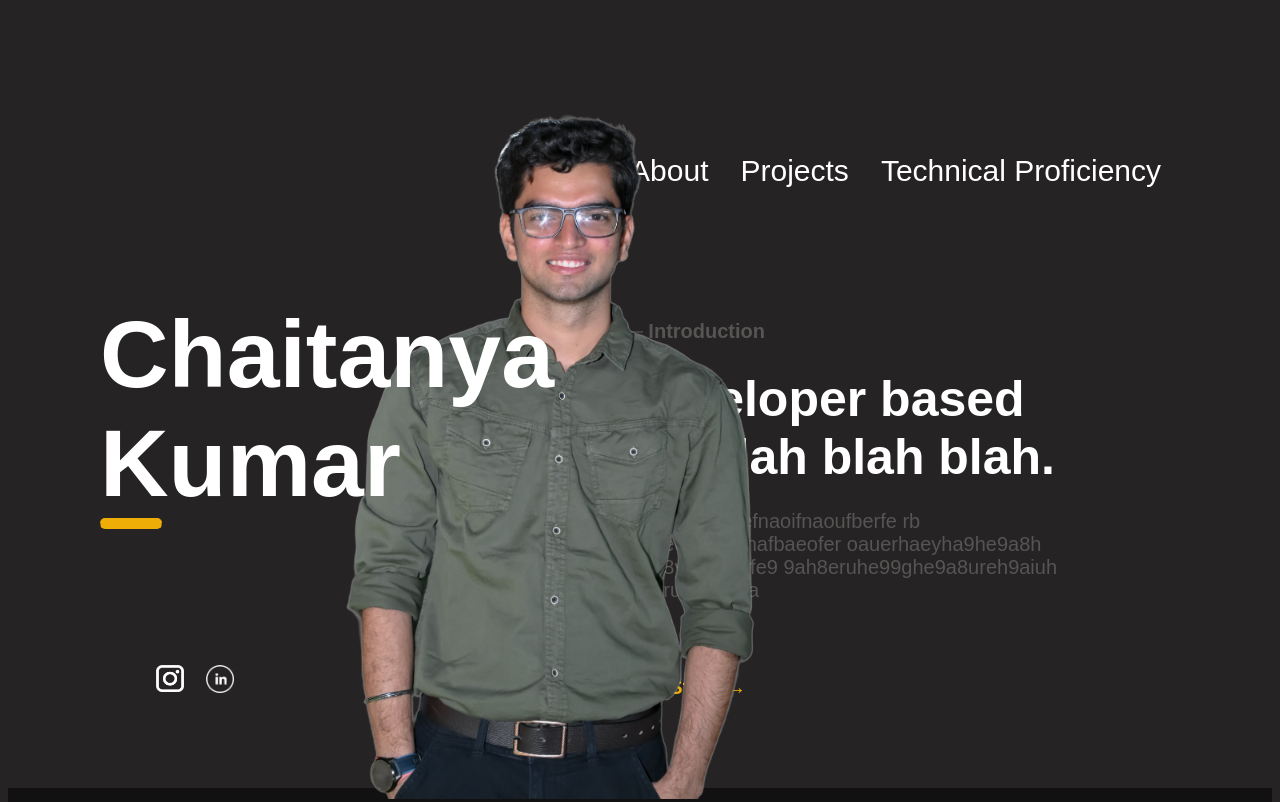
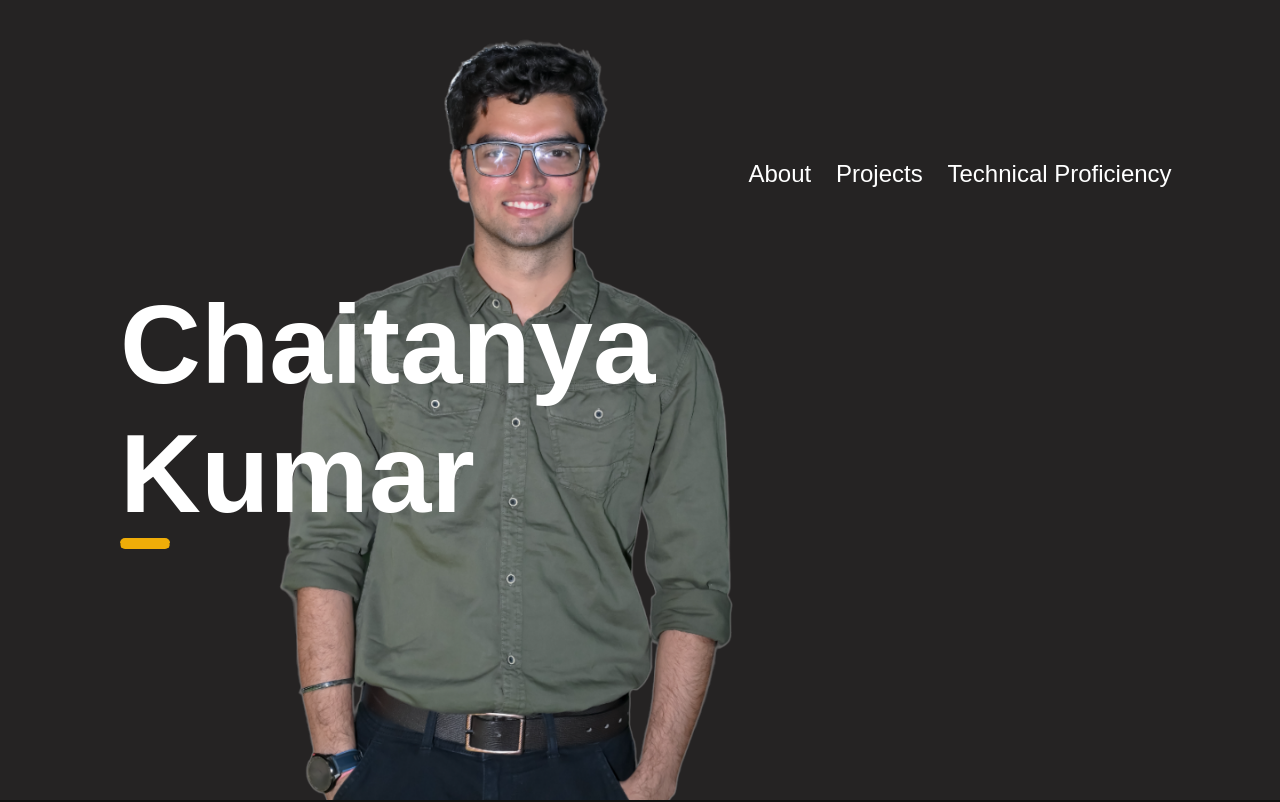
Before and after one commit to ChaitanyaKumar-17/portfolio, a plain HTML site: page index.html in a window 1280 px wide. Shown: the top 802 px of the page. Drawn offline with Linux system fonts and the light colour scheme.

Commit message:
version 2.0

```diff
--- a/index.html
+++ b/index.html
@@ -5,7 +5,6 @@
     <meta name="viewport" content="width=device-width, initial-scale=1.0">
     <title>Chaitanya Kumar</title>
     <link rel="stylesheet" href="style.css">
-    <!-- <link rel="stylesheet" href="test.css"> -->
 
 </head>
 <body>
@@ -15,13 +14,19 @@
             <button class="header-buttons">Projects</button>
             <button class="header-buttons">Technical Proficiency</button>
         </header>
-        <div class="dp">
-            <img class="photo" src="img/KVP_9539-Photoroom.png-Photoroom.png" >
-            <div class="name">
-                Chaitanya Kumar
-                <hr class="title-line">
+        <div class="main">
+            <div class="me">
+                <img class="photo" src="img/KVP_9539-Photoroom.png-Photoroom.png" >
+                <div class="name">
+                    Chaitanya Kumar
+                    <hr class="title-line">
+                </div>
+                <!--<div class="social">
+                    <button class="social-button-1"><img src="img/toppng.com-white-instagram-icon-instagram-logo-instagram-instagram-icon-white-306x304.png"></button>
+                    <button class="social-button-2"><img src="img/toppng.com-linkedin-white-icon-social-media-icon-png-and-vector-1a-logo-465x465.png" ></button>
+                </div>-->
             </div>
-            <div class="text">
+            <!--<div class="text">
                 <div class="heading">
                     <hr class="intro-line">
                     <span class="intro"> Introduction </span>
@@ -37,11 +42,8 @@
                     </p>
                 </div>
                 <button class="story-button" >My Story &rarr;</button>
-            </div>
-            <div class="social">
-                <button class="social-button-1"><img src="img/toppng.com-white-instagram-icon-instagram-logo-instagram-instagram-icon-white-306x304.png"></button>
-                <button class="social-button-2"><img src="img/toppng.com-linkedin-white-icon-social-media-icon-png-and-vector-1a-logo-465x465.png" ></button>
-            </div>
+            </div>-->
+
 
         </div>
     </div>
--- a/style.css
+++ b/style.css
@@ -2,74 +2,111 @@ body {
     background-color: rgb(37, 35, 35) ;
     font-family: Arial;
     color: white;
-     /* hide scrollbar */
-    -ms-overflow-style: none;  /* IE and Edge */
-    scrollbar-width: none;  /* firefox */
+    margin: 0;
+    padding: 0;
 }
 
-/* hide scrollbar for chrome */
-
-body::-webkit-scrollbar {
-    display: none;
-}
 
 .page-1 {
+    position: relative;
+    top: 0;
+    left: 0;
     background-color: rgb(37, 35, 35) ;
-    /* background-color: yellow; */
-    margin-bottom: 500px;
-    height: 780px;
-    z-index: 50;
+    height: 100vh;
+    width: 100%;
+    z-index: 0;
+    overflow-x: hidden;
 }
 
 .header {
+    position: absolute;
     display: flex;
     justify-content: flex-end;
-    background-color: rgb(37, 35, 35) ;
-    /* background-color: red ;  */
-    position: relative;
-    padding-top: 125px;
-    padding-right: 85px;
-    z-index: 0;
+    align-items: flex-end;
+    background-color: none;
+    /* background-color: red; */
+    height: 10vw;
+    padding:5vw 7vw 0 58vw ;
+    z-index: 2;
+    top: 0px;
+    inset-inline-end: 0;
+    inset-inline-start: 0;
 
 }
 
 .header-buttons {
 
-    margin-right: 20px;
-    width: max-content;
-    height: 75px;
+    margin-right: 1vw;
     border: none;
     background-color: rgb(37, 35, 35) ;
     color: white;
-    font-size: 30px;
+    font-size: 3vh;
+    flex: 1;
+    white-space: nowrap;
+    transition: all 0.5s;
+    height: 4.5vh;
 }
 
 .header-buttons:hover {
     cursor: pointer;
+}
 
+@media only screen and (max-width: 600px) {
+    .header {
+      padding-top: 5vw;
+      padding-left: 5vw;
+      padding-right: 5vw;
+      height: auto;
+    }
+
+    .header-buttons {
+      margin-right: 0.5vw;
+      font-size: 1rem;
+      padding: 0.5vw;
+    }
+  }
+
+.main {
+    position: absolute;
+    width: 100%;
+    height: 100%;
+    display: flex;
+    /* background-color: yellow;  */
+    z-index: 1;
+    overflow: hidden;
+    margin-top: 0;
+    margin-bottom: 0;
+    padding-top: 0;
+    padding-bottom: 0;
+}
+
+.me {
+    position: relative;
+    display: flex;
+    flex:1;
+    /* background-color: brown; */
+    z-index: 3;
+    padding-top: 0;
+    padding-bottom: 0;
 }
 
 .photo {
-    height: 720px;
+    position: absolute;
+    height: 100vh;
     object-fit: contain;
-    position: absolute;
-    left: 325px;
-    bottom: 1px;
-    z-index: 1;
+    z-index: 4;
+    margin-left: 20vw;
 }
 
 .name {
     position: absolute;
-    top:300px;
-    left: 100px;
-    width: 600px;
-    height: 400px;
-    font-size: 95px;
-    z-index: 2;
-    text-align: left;
-    align-items: center;
+    font-size: 14vh;
+    z-index: 5;
     color: white;
     font-weight: bold;
+    margin-top: 35vh;
+    width:60vh;
+    margin-left: 15vh;
 
 }
 
@@ -83,13 +120,38 @@ body::-webkit-scrollbar {
     margin-top: 0;
 }
 
-.text {
-    position: absolute;
-    /* background-color: yellow; */
-    width: 450px;
-    height: 400px;
-    right: 200px;
-    bottom: 100px;
+@media only screen and (max-width: 900px) {
+    .photo {
+        margin-left: -13vw;
+        margin-top: 5vh;
+        height: auto;
+        opacity: 0.5;
+    }
+
+    .name {
+        font-size: 7vh;
+        z-index: 5;
+        color: white;
+        font-weight: bold;
+        margin-top: 50vh;
+        width:30vh;
+        margin-left: 4vh;
+
+    }
+
+  }
+
+
+
+
+
+/* .text {
+    background-color: orange;
+    z-index: 3;
+    flex: 1;
+    width: 100%;
+    height: 100%;
+    object-fit: contain;
 }
 
 .heading {
@@ -100,7 +162,7 @@ body::-webkit-scrollbar {
     left: 0px;
     color: rgb(87, 84, 84) ;
     font-size: 20px;
-    /* background-color: green; */
+    /* background-color: green;
     width: 140px;
     top:20px;
 }
@@ -124,7 +186,7 @@ body::-webkit-scrollbar {
     top: 70px;
     left: 0px;
     font-size: 50px;
-    /* background-color: orange; */
+    /* background-color: orange;
     font-weight: bold;
 }
 
@@ -216,39 +278,34 @@ body::-webkit-scrollbar {
     height: 50px;
     width: 50px;
     cursor: pointer;
-}
+} */
 
 .page-2 {
-    margin-top: -500px;
     background-color: rgb(18, 17, 17) ;
-    /* background-color: orange; */
-    height: 790px;
+    height: 100vh;
+    width: 100%;
 }
 
 .page-3 {
-    /* margin-top: -500px; */
     background-color: rgb(37, 35, 35) ;
-    /* background-color: white; */
-    height: 790px;
+    height: 100vh;
+    width: 100%;
 }
 
 .page-4 {
-    /* margin-top: -500px; */
     background-color: rgb(18, 17, 17) ;
-    /* background-color: green; */
-    height: 790px;
+    height: 100vh;
+    width: 100%;
 }
 
 .page-5 {
-    /* margin-top: -500px; */
     background-color: rgb(37, 35, 35) ;
-    /* background-color: blue; */
-    height: 790px;
+    height: 100vh;
+    width: 100%;
 }
 
 .page-6 {
-    /* margin-top: -500px; */
     background-color: rgb(18, 17, 17) ;
-    /* background-color: orange; */
-    height: 790px;
+    height: 100vh;
+    width: 100%;
 }
--- a/test.css
+++ /dev/null
@@ -1,236 +0,0 @@
-body {
-    background-color: rgb(37, 35, 35) ;
-    font-family: Arial;
-    color: white;
-    display: grid;
-    grid-template-columns: repeat(12, 1fr);
-    grid-template-rows: auto;
-    gap: 10px;
-}
-
-/* hide scrollbar for chrome */
-
-body::-webkit-scrollbar {
-    display: none;
-}
-
-.page-1 {
-    background-color: rgb(37, 35, 35) ;
-    /* background-color: yellow; */
-    margin-bottom: 500px;
-    height: 780px;
-    z-index: 50;
-}
-
-.header {
-    background-color: rgb(37, 35, 35) ;
-    display: flex;
-    flex-direction: row;
-    justify-content: flex-end;
-    align-items: center;
-    grid-column: 1 / span 12;
-    padding: 1.5rem;
-}
-
-.header-buttons {
-    margin: 0 1rem;
-    display: flex;
-    align-items: center;
-    justify-content: center;
-    height: 3rem;
-}
-
-.header-buttons:hover {
-    cursor: pointer;
-
-}
-
-.photo {
-    grid-row: 1 / span 2;
-    grid-column: 1 / span 4;
-    height: auto;
-    object-fit: contain;
-    align-self: center;
-    justify-self: center;
-}
-
-.name{
-    grid-column: 5 / span 4;
-    align-self: center;
-    justify-self: center;
-    font-size: 2.5rem;
-    text-align: left;
-    color: white;
-    font-weight: bold;
-}
-
-.title-line{
-    grid-column: 5 / span 4;
-    align-self: center;
-    justify-self: center;
-    width: 100%;
-    border-top: 10px solid rgb(239, 173, 8);
-    border-radius: 5px;
-}
-
-.text{
-    grid-column: 5 / span 4;
-    font-size: 1.2rem;
-    color: rgb(87, 84, 84) ;
-    align-self: center;
-    justify-self: center;
-    text-align: left;
-    white-space: normal;
-    height: auto;
-}
-
-.heading {
-    display: flex;
-    position: absolute;
-    align-items: center;
-    justify-content: space-between;
-    left: 0px;
-    color: rgb(87, 84, 84) ;
-    font-size: 20px;
-    /* background-color: green; */
-    width: 140px;
-    top:20px;
-}
-
-.intro-line {
-    flex: 1;
-    border: none;
-    border-top: 2px solid rgb(67, 64, 64) ;
-}
-
-.intro {
-    white-space: nowrap;
-    margin:0 5px;
-    font-weight: bold;
-
-
-}
-
-.title{
-    grid-column: 5 / span 4;
-    align-self: center;
-    justify-self: center;
-    font-size: 2.5rem;
-    font-weight: bold;
-    color: rgb(239, 173, 8) ;
-}
-
-.description {
-    position: absolute;
-    font-size: 20px;
-    top: 190px;
-    color: rgb(87, 84, 84) ;
-
-}
-
-.story-button{
-    grid-column: 5 / span 4;
-    align-self: center;
-    justify-self: center;
-    font-size: 1.5rem;
-    font-weight: bold;
-    color: rgb(239, 173, 8) ;
-    text-decoration: none;
-    transition: font-size 0.5s, text-decoration 0.5s;
-}
-
-.story-button:hover{
-    text-decoration: underline;
-}
-
-.social {
-    grid-column: 1 / span 12;
-    display: flex;
-    justify-content: center;
-    align-items: center;
-    gap: 10px;
-}
-
-.social-button-1 {
-    width: 4rem;
-    height: 4rem;
-    overflow: hidden;
-    background-color: rgb(37, 35, 35) ;
-    border: none;
-    display: flex;
-    align-items: center;
-    justify-content: center;
-    transition: all 0.5s;
-}
-
-.social-button-1 img{
-    width: 100%;
-    height: auto;
-}
-
-.social-button-1:hover{
-    height: 5rem;
-    width: 5rem;
-    cursor: pointer;}
-
-.social-button-2 {
-    width: 40px;
-    height: 40px;
-    overflow: hidden;
-    background-color: rgb(37, 35, 35) ;
-    border: none;
-    bottom:400px;
-    left: 200px;
-    overflow: hidden;
-    position: absolute;
-    bottom: 100px;
-    z-index: 5;
-    transition: all 0.5s;
-
-}
-
-.social-button-2 img {
-    width: 100%;
-    height: auto;
-}
-
-.social-button-2:hover {
-    height: 50px;
-    width: 50px;
-    cursor: pointer;
-}
-
-.page-2 {
-    margin-top: -500px;
-    background-color: rgb(18, 17, 17) ;
-    /* background-color: orange; */
-    height: 790px;
-}
-
-.page-3 {
-    /* margin-top: -500px; */
-    background-color: rgb(37, 35, 35) ;
-    /* background-color: white; */
-    height: 790px;
-}
-
-.page-4 {
-    /* margin-top: -500px; */
-    background-color: rgb(18, 17, 17) ;
-    /* background-color: green; */
-    height: 790px;
-}
-
-.page-5 {
-    /* margin-top: -500px; */
-    background-color: rgb(37, 35, 35) ;
-    /* background-color: blue; */
-    height: 790px;
-}
-
-.page-6 {
-    /* margin-top: -500px; */
-    background-color: rgb(18, 17, 17) ;
-    /* background-color: orange; */
-    height: 790px;
-}
```
